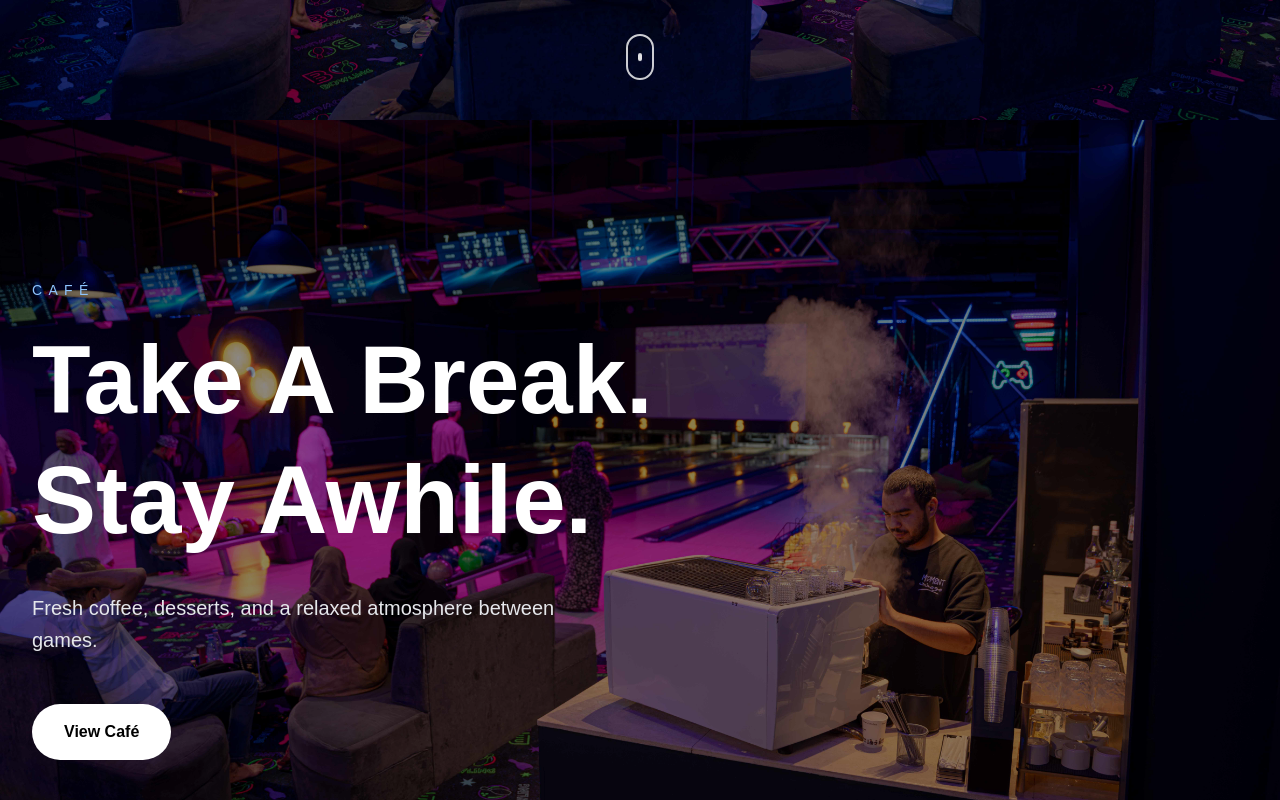
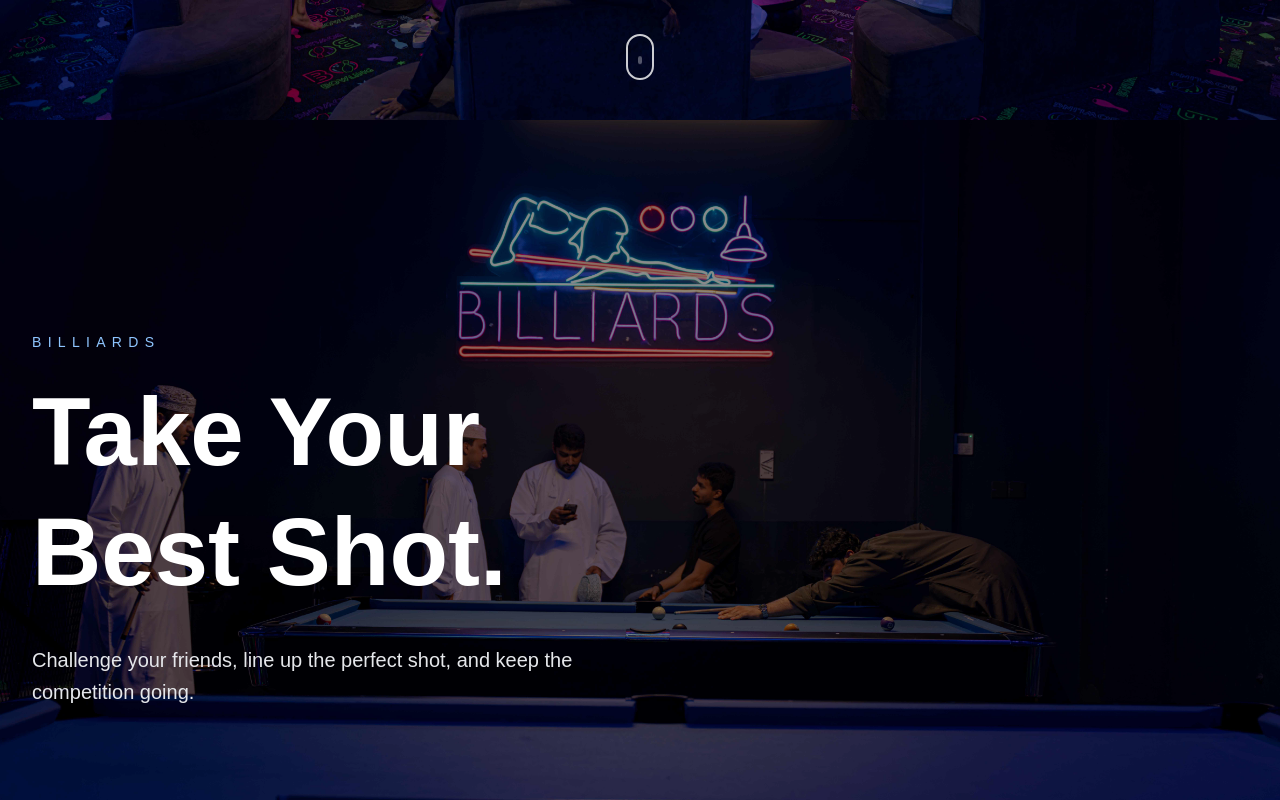
Before and after one commit to zeramond/BO, a Next.js app: page / in a window 1280 px wide. Shown: the part 680-1480 px from the top of the page. Built offline with nearby package versions, Linux system fonts and the light colour scheme.

Commit message:
Added Billiards Transition

```diff
--- a/src/components/SceneManager.tsx
+++ b/src/components/SceneManager.tsx
@@ -1,12 +1,14 @@
 import SceneTransition from "@/components/SceneTransition";
 import ScenePlaystation from "@/components/scenes/ScenePlaystation";
 import SceneCoffee from "@/components/scenes/SceneCoffee";
+import SceneBilliards from "@/components/scenes/SceneBilliards";
 
 export default function SceneManager() {
   return (
     <SceneTransition>
       <ScenePlaystation />
       <SceneCoffee />
+      <SceneBilliards />
     </SceneTransition>
   );
 }
--- /dev/null
+++ b/src/components/scenes/SceneBilliards.tsx
@@ -0,0 +1,18 @@
+import Scene from "@/components/Scene";
+
+export default function SceneBilliards() {
+  return (
+    <Scene
+      image="/images/billiards1.jpg"
+      eyebrow="BILLIARDS"
+      title={
+        <>
+          Take Your
+          <br />
+          Best Shot.
+        </>
+      }
+      description="Challenge your friends, line up the perfect shot, and keep the competition going."
+    />
+  );
+}
```
